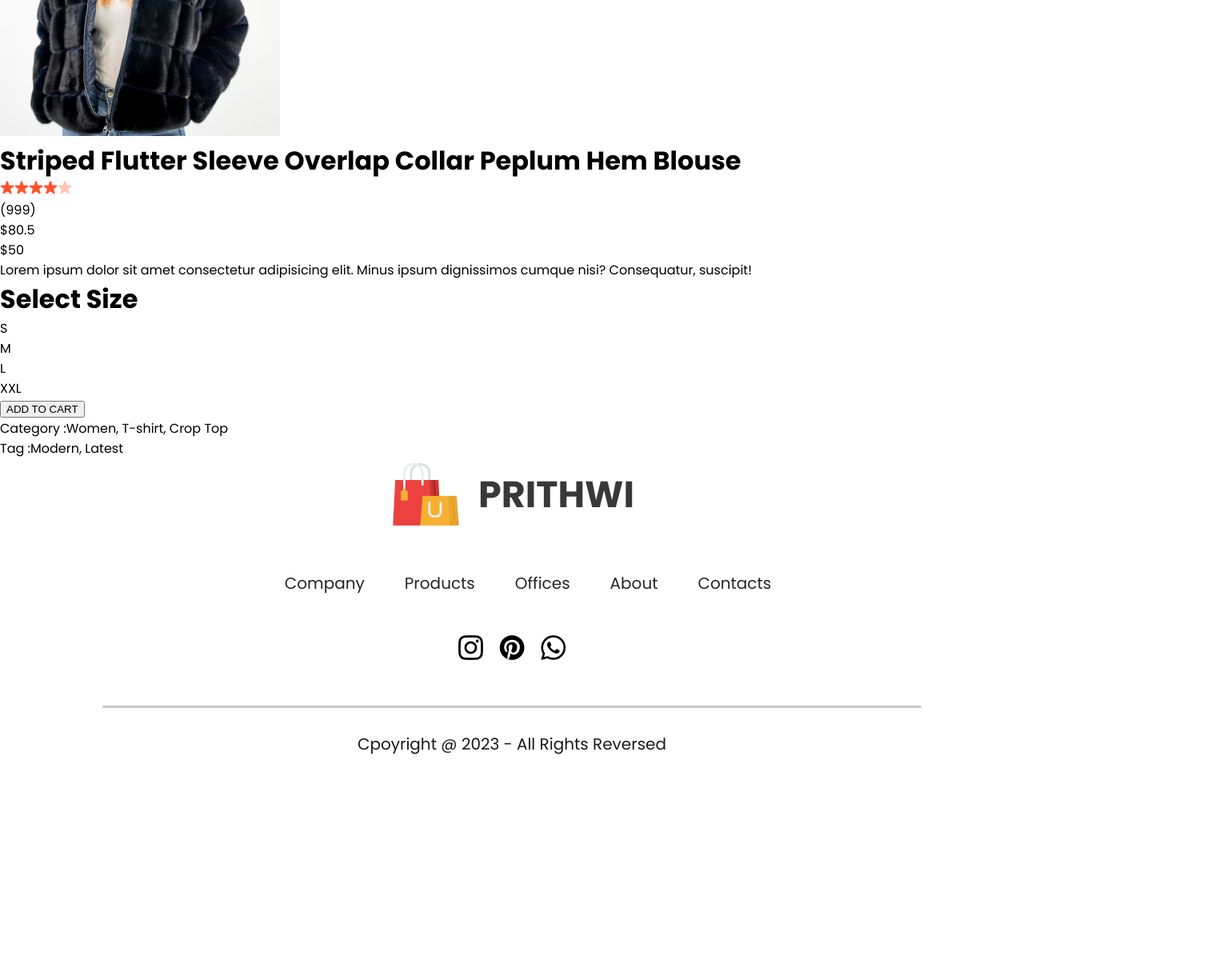
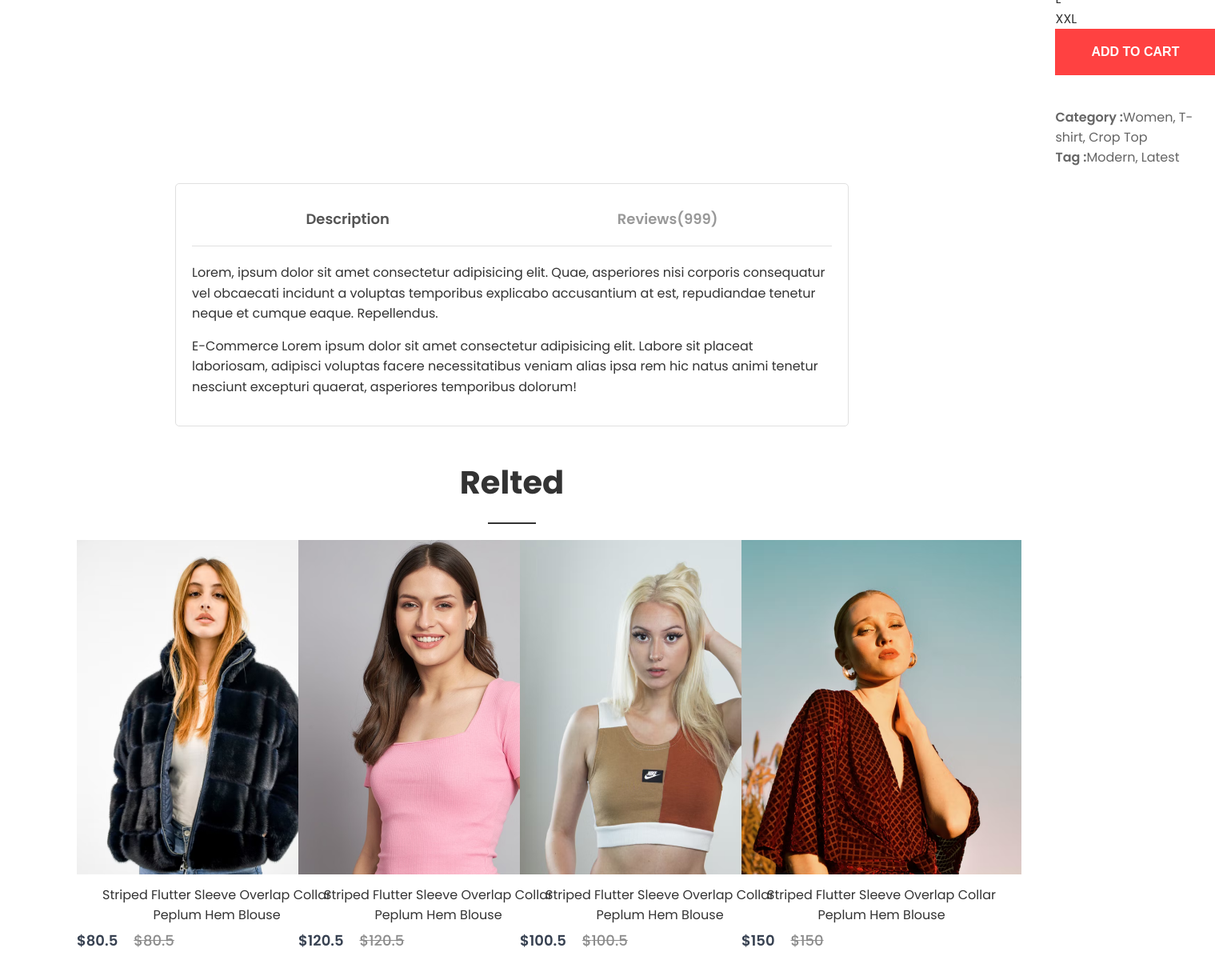
Before and after one commit to theprithwisingh/Frontend-E-commerce-online-store-Full-Stack-web-Applicati, a React (Vite) app: page /product/1 in a window 1280 px wide. Shown: the part 1220-2445 px from the top of the page at 80% size, 1519 px wide, since content can reach past the window. Before the commit the page ends 2195 px from the top, so only its background shows below. Built offline with nearby package versions, Linux system fonts and the light colour scheme.

Commit message:
relatedProduct

```diff
--- a/src/Components/Breadcrums/Breadcrum.css
+++ b/src/Components/Breadcrums/Breadcrum.css
@@ -0,0 +1,10 @@
+.breadcrum{
+    display: flex;
+    align-items: center;
+    gap: 8px;
+    color: #5e5e5e;
+    font-size: 16px;
+    font-weight: 600;
+    margin: 60px 170px;
+    text-transform: capitalize;
+}
--- /dev/null
+++ b/src/Components/DescriptionBox/DescriptionBox.css
@@ -0,0 +1,43 @@
+.descriptionbox {
+    margin: 20px auto;
+    padding: 20px;
+    border: 1px solid #e0e0e0;
+    border-radius: 5px;
+    max-width: 800px;
+    background-color: #fff;
+  }
+
+  .descriptionbox-navigator {
+    display: flex;
+    justify-content: space-around;
+    margin-bottom: 20px;
+    border-bottom: 1px solid #e0e0e0;
+    padding-bottom: 10px;
+  }
+
+  .descriptionbox-nav-box {
+    padding: 10px 20px;
+    cursor: pointer;
+    font-size: 18px;
+    font-weight: 600;
+    color: #555;
+    transition: color 0.3s ease;
+  }
+
+  .descriptionbox-nav-box:hover {
+    color: #000;
+  }
+
+  .descriptionbox-nav-box.fade {
+    color: #999;
+  }
+
+  .descriptionbox-description {
+    font-size: 16px;
+    line-height: 1.6;
+    color: #333;
+  }
+
+  .descriptionbox-description p {
+    margin-bottom: 15px;
+  }
--- /dev/null
+++ b/src/Components/DescriptionBox/DescriptionBox.jsx
@@ -0,0 +1,23 @@
+import React from 'react'
+import './DescriptionBox.css'
+
+const DescriptionBox = () => {
+  return (
+    <div>
+      <div className='descriptionbox'>
+        <div className='descriptionbox-navigator'>
+            <div className='descriptionbox-nav-box'>Description</div>
+            <div className='descriptionbox-nav-box fade'>Reviews(999)</div>
+        </div>
+        <div className='descriptionbox-description'>
+            <p>Lorem, ipsum dolor sit amet consectetur adipisicing elit. Quae, asperiores nisi corporis consequatur vel obcaecati incidunt a voluptas temporibus explicabo accusantium at est, repudiandae tenetur neque et cumque eaque. Repellendus.</p>
+            <p>
+                E-Commerce Lorem ipsum dolor sit amet consectetur adipisicing elit. Labore sit placeat laboriosam, adipisci voluptas facere necessitatibus veniam alias ipsa rem hic natus animi tenetur nesciunt excepturi quaerat, asperiores temporibus dolorum!
+            </p>
+        </div>
+      </div>
+    </div>
+  )
+}
+
+export default DescriptionBox;
--- a/src/Components/Item/Item.jsx
+++ b/src/Components/Item/Item.jsx
@@ -4,7 +4,9 @@ import { Link } from 'react-router-dom';
 function Item(props) {
   return (
     <div className='item'>
-      <Link to={`/product/${props.id}`}><img src={props.image} alt="" /></Link>
+      <Link to={`/product/${props.id}`}><img onClick={()=>{
+        window.screenTop(0,0)
+      }} src={props.image} alt="" /></Link>
         <p>{props.name}</p>
         <div className='item-prices'>
             <div className='item-price-new'>
--- a/src/Components/ProductDisplay/ProductDisplay.css
+++ b/src/Components/ProductDisplay/ProductDisplay.css
@@ -0,0 +1,208 @@
+/* .productdisplay{
+    display: flex;
+   margin: 0px 170px;
+ }
+
+ .productdisplay-left{
+    display: flex;
+    gap: 17px;
+ }
+.productdisplay-img-list{
+    display: flex;
+    flex-direction: column;
+    gap: 16px;
+}
+.productdisplay-img-list img{
+    height: 163px;
+}
+.productdisplay-main-img{
+    width: 586px;
+    height: 700px;
+}
+.productdisplay-right{
+    margin: 0px 70px;
+    display: flex;
+    flex: column;
+}
+.productdisplay-right h1{
+   color: #3d3d3d;
+   font-size: 40px;
+   font-weight: 700;
+ }
+
+ .productdisplay-right-stars{
+    display: flex;
+    align-items: center;
+    margin-top: 13px;
+    gap: 5px;
+    color: #1c1c1c;
+    font-size: 16px;
+  }
+  .productdisplay-right-prices{
+    display: flex;
+    margin: 40px 0px;
+    gap: 30px;
+    font-size: 24px;
+    font-weight: 700;
+  }
+  .productdisplay-right-price-old{
+    color: #818181;
+    text-decoration: line-through;
+  }
+  .productdisplay-right-price-new{
+    color: #ff4141;
+  }
+  .productdisplay-right-size h1{
+    margin-top: 55px;
+    color: #656565;
+    font-size: 20px;
+    font-weight:600;
+  }
+
+  .productdisplay-right-sizes {
+    margin: 30px 0px;
+    display: flex;
+    gap: 20px;
+  }
+  .productdisplay-right-sizes div{
+    padding: 18px 24px;
+    background: #fbfbfb;
+    border: 1x solid #ebebeb;
+    border-radius: 3px;
+    cursor: pointer;
+}
+.productdisplay-right button{
+    padding: 20px 40px ;
+    width: 200px;
+    font-size: 16px;
+    font-weight: 600;
+    color: white;
+    background: #ff4141;
+    margin-bottom: 40px;
+    border: none;
+    outline: none;
+    cursor: pointer;
+} */
+
+.productdisplay {
+    display: flex;
+    margin: 0 170px;
+  }
+
+  .productdisplay-left {
+    display: flex;
+    gap: 17px;
+  }
+
+  .productdisplay-img-list {
+    display: flex;
+    flex-direction: column;
+    gap: 16px;
+  }
+
+  .productdisplay-img-list img {
+    height: 163px;
+  }
+
+  .productdisplay-main-img-wrapper {
+    display: flex;
+    align-items: center;
+  }
+
+  .productdisplay-main-img {
+    width: 586px;
+    height: 700px;
+  }
+
+  .productdisplay-right {
+    margin-left: 70px;
+    display: flex;
+    flex-direction: column;
+  }
+
+  .productdisplay-right h1 {
+    color: #3d3d3d;
+    font-size: 40px;
+    font-weight: 700;
+  }
+
+  .productdisplay-right-stars {
+    display: flex;
+    align-items: center;
+    margin-top: 13px;
+    gap: 5px;
+    color: #1c1c1c;
+    font-size: 16px;
+  }
+
+  .productdisplay-right-stars p {
+    margin-left: 8px;
+  }
+
+  .productdisplay-right-prices {
+    display: flex;
+    align-items: center;
+    margin: 40px 0;
+    gap: 30px;
+    font-size: 24px;
+    font-weight: 700;
+  }
+
+  .productdisplay-right-price-old {
+    color: #818181;
+    text-decoration: line-through;
+  }
+
+  .productdisplay-right-price-new {
+    color: #ff4141;
+  }
+
+  .productdisplay-right-description {
+    margin: 20px 0;
+    font-size: 16px;
+    line-height: 1.5;
+    color: #656565;
+  }
+
+  .productdisplay-right-size h1 {
+    margin-top: 55px;
+    color: #656565;
+    font-size: 20px;
+    font-weight: 600;
+  }
+
+  .productdisplay-right-sizes {
+    margin: 30px 0;
+    display: flex;
+    gap: 20px;
+  }
+
+  .productdisplay-right-sizes div {
+    padding: 18px 24px;
+    background: #fbfbfb;
+    border: 1px solid #ebebeb;
+    border-radius: 3px;
+    cursor: pointer;
+  }
+
+  .productdisplay-right button {
+    padding: 20px 40px;
+    width: 200px;
+    font-size: 16px;
+    font-weight: 600;
+    color: white;
+    background: #ff4141;
+    margin-bottom: 40px;
+    border: none;
+    outline: none;
+    cursor: pointer;
+  }
+
+  .productdisplay-right-category {
+    font-size: 16px;
+    color: #656565;
+  }
+
+  .productdisplay-right-category span {
+    font-weight: 600;
+  }
--- /dev/null
+++ b/src/Components/RelatedProducts/RelatedProducts.css
@@ -0,0 +1,24 @@
+.relatedproducted{
+    display: flex;
+    flex-direction: column;
+    align-items: center;
+    gap: 10px;
+    height: 90vh;
+}
+
+.relatedproducted h1{
+    color:#171717;
+    font-size: 50px;
+    font-weight: 600;
+}
+.relatedproducted hr{
+    width: 200px;
+    height: 6px;
+    border-radius: 10px;
+    background: #252525;
+}
+.relatedproducted-item{
+    margin-top: 50px;
+    display: flex;
+    gap: 30px;
+}
--- /dev/null
+++ b/src/Components/RelatedProducts/RelatedProducts.jsx
@@ -0,0 +1,25 @@
+import React from 'react'
+import './RelatedProducts.css'
+import data_product from '../Assets/data'
+import Item from '../Item/Item'
+const RelatedProducts = () => {
+  return (
+    <div className='relatedproducts'>
+      <h1>Relted</h1>
+      <hr />
+      <div className='relatedproducts-items'>
+       {data_product.map((item,i)=>{
+        return <Item
+        key={i}
+        id = {item.id}
+        name={item.name}
+        image={item.image}
+        new_price={item.new_price} old_price={item.old_price}
+        />
+       })}
+      </div>
+    </div>
+  )
+}
+
+export default RelatedProducts;
--- a/src/Pages/CSS/ShopCategory.css
+++ b/src/Pages/CSS/ShopCategory.css
@@ -1,40 +1,92 @@
-.shopcategory-banner{
+/* General Styling */
+body {
+    font-family: 'Arial', sans-serif;
+    color: #333;
+    margin: 0;
+    padding: 0;
+    box-sizing: border-box;
+}
+
+/* Related Products Styling */
+.relatedproducts {
+    width: 85%;
+    margin: 40px auto;
+    text-align: center;
+}
+
+.relatedproducts h1 {
+    font-size: 2.5em;
+    margin-bottom: 10px;
+    color: #333;
+}
+
+.relatedproducts hr {
+    border: 0;
+    height: 2px;
+    background: #333;
+    width: 60px;
+    margin: 20px auto;
+}
+
+.relatedproducts-items {
+    display: grid;
+    grid-template-columns: repeat(auto-fit, minmax(200px, 1fr));
+    gap: 20px;
+    margin-top: 20px;
+}
+
+/* Shop Category Styling */
+.shopcategory-banner {
     display: block;
     margin: 30px auto;
     width: 82%;
 }
 
-.shopcategory-indexSort{
+.shopcategory-indexSort {
     display: flex;
-    margin: 0px 170px;
+    margin: 0 170px;
     justify-content: space-between;
     align-items: center;
 }
 
-.shopcategory-sort{
+.shopcategory-sort {
     padding: 10px 20px;
     border-radius: 40px;
     border: 1px solid #888;
+    cursor: pointer;
 }
-.shopcategory-indexSort p span{
+
+.shopcategory-sort:hover {
+    background: #f0f0f0;
+}
+
+.shopcategory-indexSort p span {
     font-weight: 600;
 }
-.shopcategory-products{
+
+.shopcategory-products {
     margin: 20px 170px;
     display: grid;
-    grid-template-columns: 1fr 1fr 1fr 1fr;
-    gap: 10px;
+    grid-template-columns: repeat(auto-fit, minmax(200px, 1fr));
+    gap: 20px;
 }
-.shopcategory-loadmore{
+
+.shopcategory-loadmore {
     display: flex;
     justify-content: center;
     align-items: center;
-    margin: 150px auto;
-    width: 233px;
-    height: 69px;
-    border-radius: 75px;
+    margin: 50px auto;
+    padding: 15px 30px;
+    border-radius: 50px;
     background: #ededed;
     color: #787878;
-    font-size:18px;
-    font-weight:500;
+    font-size: 18px;
+    font-weight: 500;
+    cursor: pointer;
+    transition: background 0.3s, color 0.3s;
 }
+
+.shopcategory-loadmore:hover {
+    background: #dcdcdc;
+    color: #333;
+}
--- a/src/Pages/Product.jsx
+++ b/src/Pages/Product.jsx
@@ -4,6 +4,8 @@ import all_product from '../Components/Assets/all_product';
 import {useParams} from 'react-router-dom';
 import Breadcrum from '../Components/Breadcrums/Breadcrum';
 import ProductDisplay from '../Components/ProductDisplay/ProductDisplay';
+import DescriptionBox from '../Components/DescriptionBox/DescriptionBox';
+import RelatedProducts from '../Components/RelatedProducts/RelatedProducts';
 
 function Product() {
   const {all_product} = useContext(ShopContext);
@@ -13,6 +15,8 @@ function Product() {
     <div>
       <Breadcrum product={product}/>
       <ProductDisplay product={product}/>
+      <DescriptionBox/>
+      <RelatedProducts product={product}/>
     </div>
   )
 }
```
